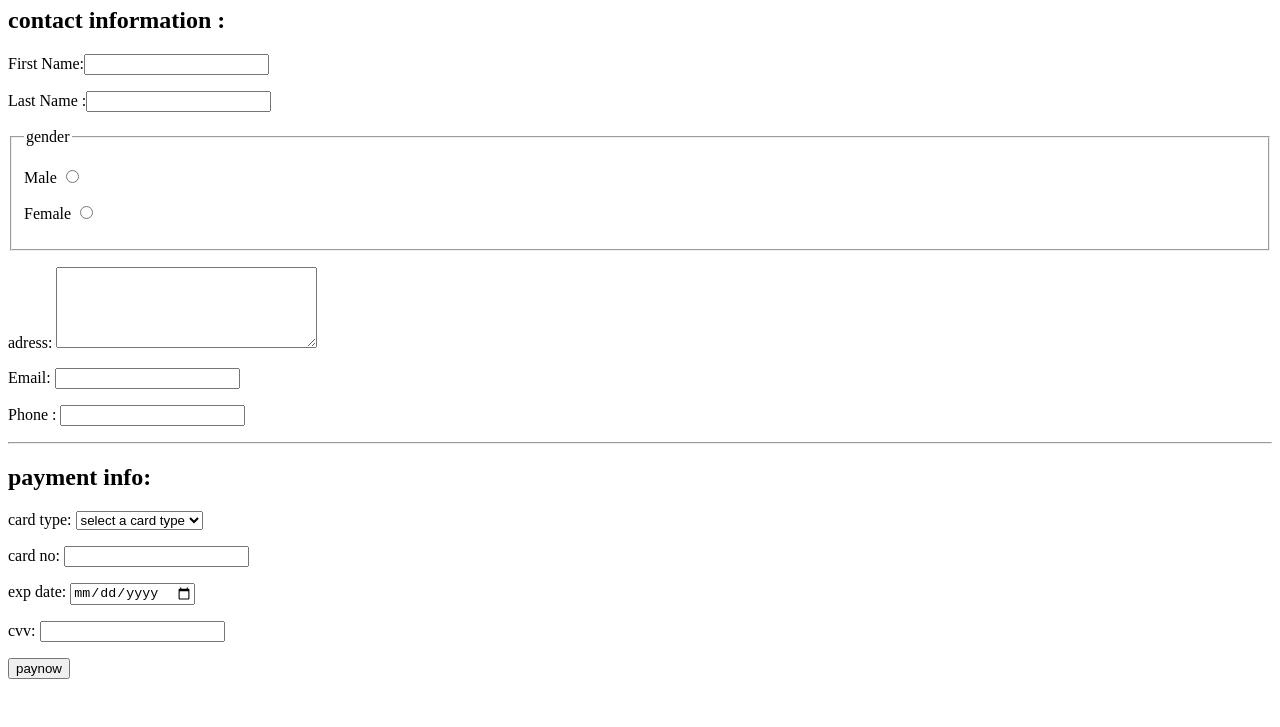
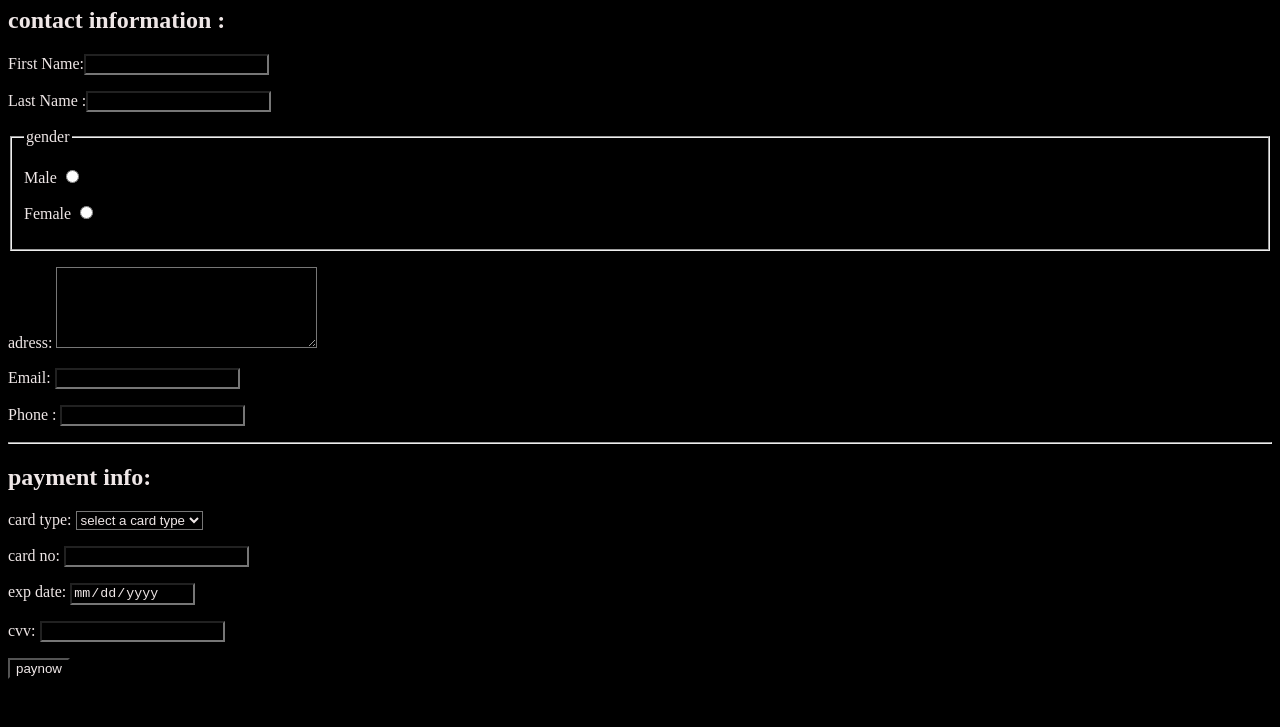
Before and after one commit to maheoffl/college-admssion-form, a plain HTML site: page index.html in a window 1280 px wide. Shown: the part 73-800 px from the top of the page. Drawn offline with Linux system fonts and the light colour scheme.

Commit message:
added some css

```diff
--- a/index.html
+++ b/index.html
@@ -4,6 +4,7 @@
     <meta charset="UTF-8">
     <meta name="viewport" content="width=device-width, initial-scale=1.0">
     <title>html basic form </title>
+    <link rel="stylesheet" href="style.css">
 </head>
 <body>
 
--- /dev/null
+++ b/style.css
@@ -0,0 +1,4 @@
+* {
+    background: #000;
+    color: #efe7e7;
+}
```
